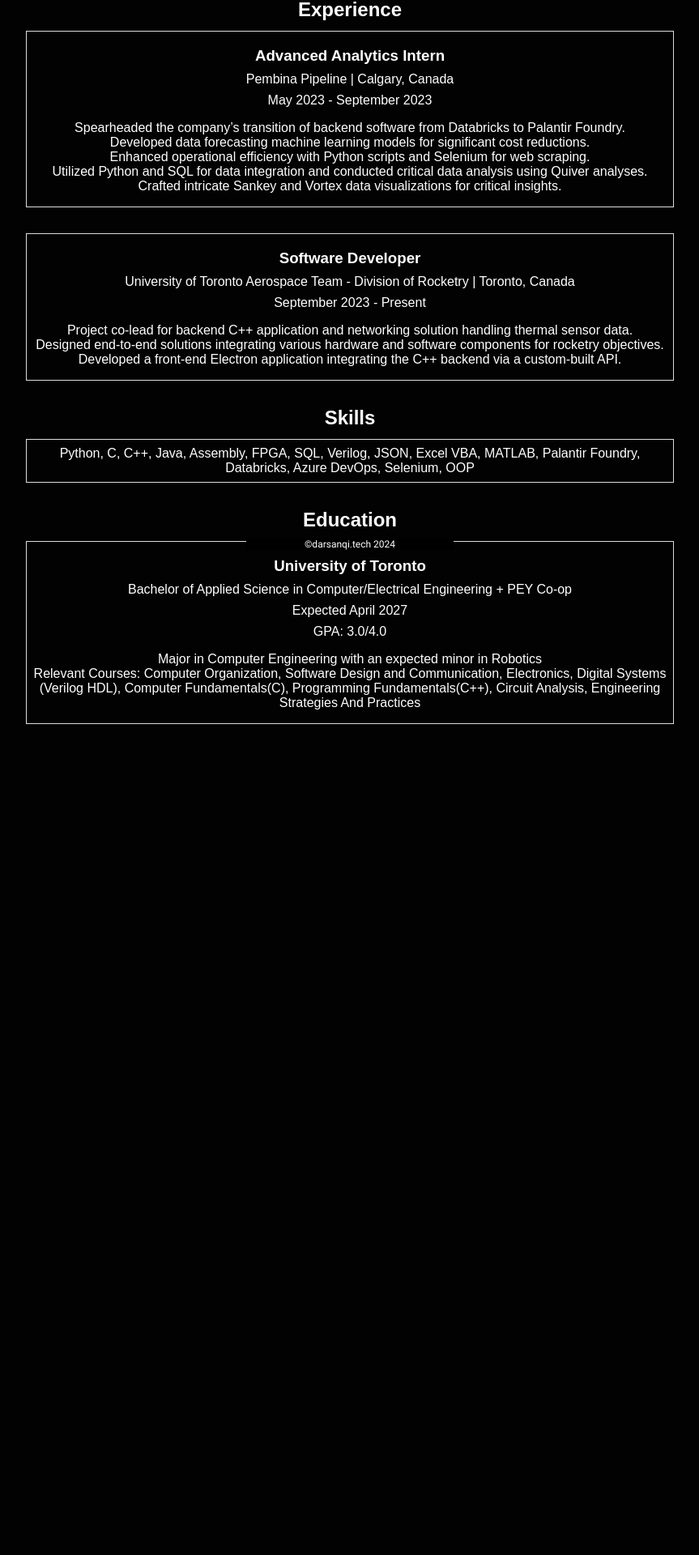
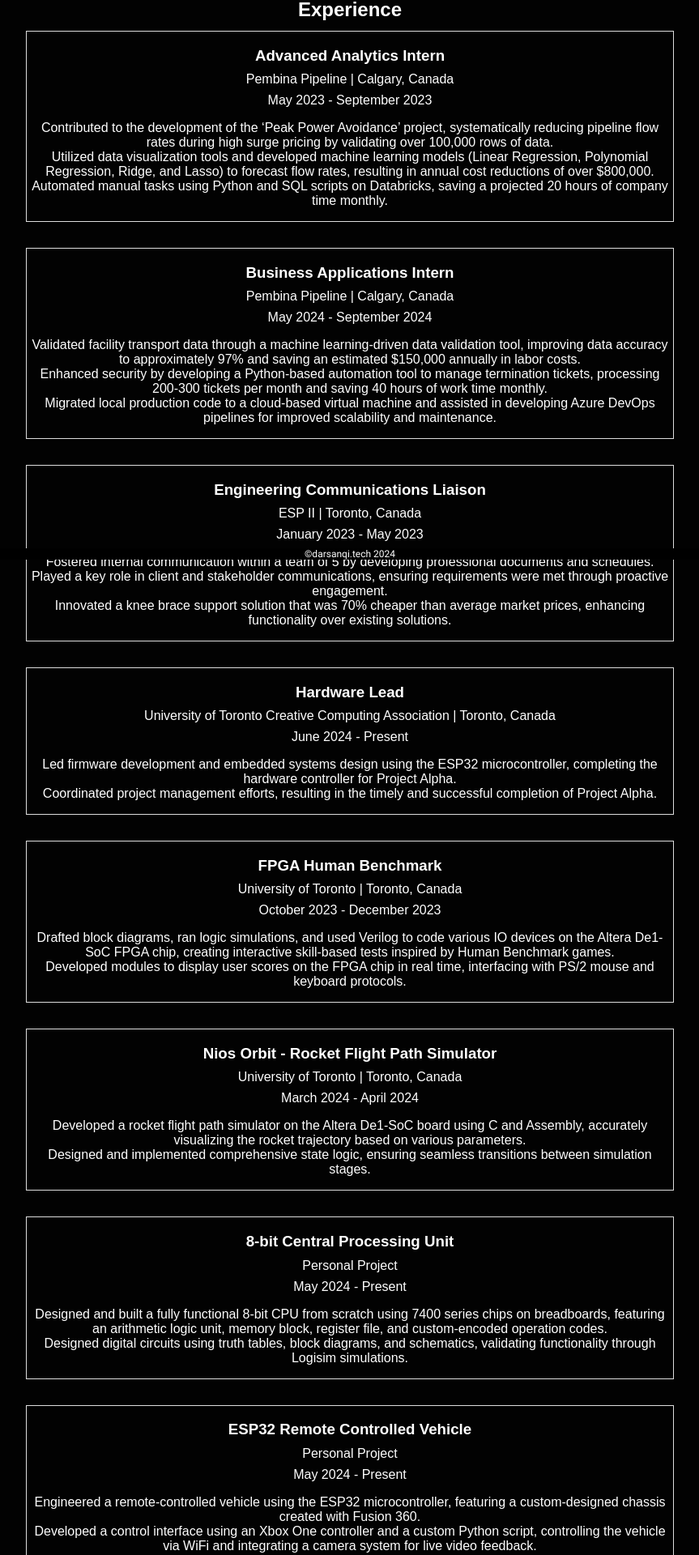
Before and after one commit to DarsanQi/darsanqi.github.io, a React (Create React App) app in the folder my-app/: page /resume in a window 1280 px wide. Shown: the part 109-2029 px from the top of the page at 81% size, without its empty margins (208-1071 px from the left). Before the commit the page ends 1067 px from the top, so only its background shows below. Built offline with nearby package versions, Linux system fonts and the light colour scheme.

Commit message:
miscellaneous qol fixes and got rid of some unnecessary comments and updated the resume subpage

```diff
--- a/my-app/src/Statics/Global.css
+++ b/my-app/src/Statics/Global.css
@@ -141,10 +141,8 @@
 /* Footer Styles */
 .footer {
   position: fixed;
-  bottom: 1.5%;
-  left: 40%;
-  right: 60%;
-  width: 20%;
+  bottom: 0%;
+  width: 100%;
   background-color: #000;
   color: #fff;
   text-align: center;
--- a/my-app/src/Subpages/js_components/Home.js
+++ b/my-app/src/Subpages/js_components/Home.js
@@ -6,7 +6,7 @@
     <section id="home">
       <div className="home-background-image"></div>
       <h1 className="home-name"><HackingAnimation text="Darsan Qi" /></h1>
-      <p className="home-description"><HackingAnimation text="Computer Engineering @ UofT" /></p>
+      <p className="home-description"><HackingAnimation text="Computer Engineering + Robotics @ UofT" /></p>
       <div className="home-typing-animation">
         <TypingAnimation />
       </div>
--- a/my-app/src/Subpages/js_components/Projects.js
+++ b/my-app/src/Subpages/js_components/Projects.js
@@ -17,6 +17,12 @@
 ];
 
 const completed_projects = [
+  {
+    title: "Project Alpha - ESP32 Wireless Gyroscope Controller",
+    image: "/assets/project_assets/Project_Alpha_Photo.png",
+    description: "A wireless controller built for the University of Toronto Creative Computing Association's club fair display. The controller uses an ESP32 microcontroller, a gyroscope, 5 buttons, and a potentiometer to send samples via http requests to a web server, which controls the movement and display settings of a generative terrain.",
+    github: "https://github.com/UTCCA/club-fair-display-24/tree/main/Firmware-https"
+  },
   {
     title: "Lazy Way - GIS Mapping Application",
     image: "/assets/project_assets/LazyWay_Screenshot.png",
--- a/my-app/src/Subpages/js_components/Resume.js
+++ b/my-app/src/Subpages/js_components/Resume.js
@@ -1,6 +1,3 @@
-
-
-
 const Resume = () => {
   return (
     <section id="resume">
@@ -11,41 +8,92 @@
           <p>Pembina Pipeline | Calgary, Canada</p>
           <p>May 2023 - September 2023</p>
           <ul>
-            <li>Spearheaded the company’s transition of backend software from Databricks to Palantir Foundry.</li>
-            <li>Developed data forecasting machine learning models for significant cost reductions.</li>
-            <li>Enhanced operational efficiency with Python scripts and Selenium for web scraping.</li>
-            <li>Utilized Python and SQL for data integration and conducted critical data analysis using Quiver analyses.</li>
-            <li>Crafted intricate Sankey and Vortex data visualizations for critical insights.</li>
+            <li>Contributed to the development of the ‘Peak Power Avoidance’ project, systematically reducing pipeline flow rates during high surge pricing by validating over 100,000 rows of data.</li>
+            <li>Utilized data visualization tools and developed machine learning models (Linear Regression, Polynomial Regression, Ridge, and Lasso) to forecast flow rates, resulting in annual cost reductions of over $800,000.</li>
+            <li>Automated manual tasks using Python and SQL scripts on Databricks, saving a projected 20 hours of company time monthly.</li>
           </ul>
         </div>
         <div className="resume-section">
-          <h3>Software Developer</h3>
-          <p>University of Toronto Aerospace Team - Division of Rocketry | Toronto, Canada</p>
-          <p>September 2023 - Present</p>
+          <h3>Business Applications Intern</h3>
+          <p>Pembina Pipeline | Calgary, Canada</p>
+          <p>May 2024 - September 2024</p>
           <ul>
-            <li>Project co-lead for backend C++ application and networking solution handling thermal sensor data.</li>
-            <li>Designed end-to-end solutions integrating various hardware and software components for rocketry objectives.</li>
-            <li>Developed a front-end Electron application integrating the C++ backend via a custom-built API.</li>
+            <li>Validated facility transport data through a machine learning-driven data validation tool, improving data accuracy to approximately 97% and saving an estimated $150,000 annually in labor costs.</li>
+            <li>Enhanced security by developing a Python-based automation tool to manage termination tickets, processing 200-300 tickets per month and saving 40 hours of work time monthly.</li>
+            <li>Migrated local production code to a cloud-based virtual machine and assisted in developing Azure DevOps pipelines for improved scalability and maintenance.</li>
+          </ul>
+        </div>
+        <div className="resume-section">
+          <h3>Engineering Communications Liaison</h3>
+          <p>ESP II | Toronto, Canada</p>
+          <p>January 2023 - May 2023</p>
+          <ul>
+            <li>Fostered internal communication within a team of 5 by developing professional documents and schedules.</li>
+            <li>Played a key role in client and stakeholder communications, ensuring requirements were met through proactive engagement.</li>
+            <li>Innovated a knee brace support solution that was 70% cheaper than average market prices, enhancing functionality over existing solutions.</li>
+          </ul>
+        </div>
+        <div className="resume-section">
+          <h3>Hardware Lead</h3>
+          <p>University of Toronto Creative Computing Association | Toronto, Canada</p>
+          <p>June 2024 - Present</p>
+          <ul>
+            <li>Led firmware development and embedded systems design using the ESP32 microcontroller, completing the hardware controller for Project Alpha.</li>
+            <li>Coordinated project management efforts, resulting in the timely and successful completion of Project Alpha.</li>
+          </ul>
+        </div>
+        <div className="resume-section">
+          <h3>FPGA Human Benchmark</h3>
+          <p>University of Toronto | Toronto, Canada</p>
+          <p>October 2023 - December 2023</p>
+          <ul>
+            <li>Drafted block diagrams, ran logic simulations, and used Verilog to code various IO devices on the Altera De1-SoC FPGA chip, creating interactive skill-based tests inspired by Human Benchmark games.</li>
+            <li>Developed modules to display user scores on the FPGA chip in real time, interfacing with PS/2 mouse and keyboard protocols.</li>
+          </ul>
+        </div>
+        <div className="resume-section">
+          <h3>Nios Orbit - Rocket Flight Path Simulator</h3>
+          <p>University of Toronto | Toronto, Canada</p>
+          <p>March 2024 - April 2024</p>
+          <ul>
+            <li>Developed a rocket flight path simulator on the Altera De1-SoC board using C and Assembly, accurately visualizing the rocket trajectory based on various parameters.</li>
+            <li>Designed and implemented comprehensive state logic, ensuring seamless transitions between simulation stages.</li>
+          </ul>
+        </div>
+        <div className="resume-section">
+          <h3>8-bit Central Processing Unit</h3>
+          <p>Personal Project</p>
+          <p>May 2024 - Present</p>
+          <ul>
+            <li>Designed and built a fully functional 8-bit CPU from scratch using 7400 series chips on breadboards, featuring an arithmetic logic unit, memory block, register file, and custom-encoded operation codes.</li>
+            <li>Designed digital circuits using truth tables, block diagrams, and schematics, validating functionality through Logisim simulations.</li>
+          </ul>
+        </div>
+        <div className="resume-section">
+          <h3>ESP32 Remote Controlled Vehicle</h3>
+          <p>Personal Project</p>
+          <p>May 2024 - Present</p>
+          <ul>
+            <li>Engineered a remote-controlled vehicle using the ESP32 microcontroller, featuring a custom-designed chassis created with Fusion 360.</li>
+            <li>Developed a control interface using an Xbox One controller and a custom Python script, controlling the vehicle via WiFi and integrating a camera system for live video feedback.</li>
           </ul>
         </div>
 
         <h2>Skills</h2>
         <div className="resume-section">
-          <p>Python, C, C++, Java, Assembly, FPGA, SQL, Verilog, JSON, Excel VBA, MATLAB, Palantir Foundry, Databricks, Azure DevOps, Selenium, OOP</p>
+          <p>Python, C, C++, Java, Assembly, HTML, Javascript, CSS, FPGA, SQL, Verilog, JSON, Excel VBA, MATLAB, Palantir Foundry, Databricks, Azure DevOps, Logisim, Firmware Development, Embedded Systems Design, hardware assembly, hardware debugging, digital circuit design, Fusion 360, Arduino, ESP32</p>
         </div>
 
         <h2>Education</h2>
         <div className="resume-section">
           <h3>University of Toronto</h3>
-          <p>Bachelor of Applied Science in Computer/Electrical Engineering + PEY Co-op</p>
+          <p>Bachelor of Applied Science in Computer/Electrical Engineering with a Minor in Mechatronics | PEY Co-op</p>
           <p>Expected April 2027</p>
           <p>GPA: 3.0/4.0</p>
           <ul>
-            <li>Major in Computer Engineering with an expected minor in Robotics</li>
-            <li>Relevant Courses: Computer Organization, Software Design and Communication, Electronics, Digital Systems (Verilog HDL), Computer Fundamentals(C), Programming Fundamentals(C++), Circuit Analysis, Engineering Strategies And Practices</li>
+            <li>Relevant Courses: Computer Organization, Software Design and Communication, Electronics, Digital Systems (Verilog HDL), Computer Fundamentals (C), Programming Fundamentals (C++), Circuit Analysis, Engineering Strategies And Practices</li>
           </ul>
         </div>
-
       </div>
     </section>
   );
--- a/my-app/src/Subpages/styling/Projects.css
+++ b/my-app/src/Subpages/styling/Projects.css
@@ -77,12 +77,12 @@
   left: 0;
   width: 100%;
   height: 15%;
-  background-color: #bca9a1;
-  color: white;
+  background-color: #c8c5c8;
+  color: rgb(255, 255, 255);
   display: flex;
   flex-direction: column;
-  justify-content: center; /* Center content vertically */
-  align-items: center; /* Center content horizontally */
+  justify-content: center;
+  align-items: center;
 }
 
 .project-title {
--- a/my-app/src/TextEffects/HackingAnimation.js
+++ b/my-app/src/TextEffects/HackingAnimation.js
@@ -3,7 +3,7 @@
 const HackingAnimation = ({ text, className }) => {
   const [displayedText, setDisplayedText] = useState('');
 
-  const characters = 'ABCDEFGHIJKLMNOPQRSTUVWXYZabcdefghijklmnopqrstuvwxyz0123456789!@#$%^&*()_+';
+  const characters = 'abcdefghijklmnopqrstuvwxyz0123456789!@#$%^&*()_+';
 
   useEffect(() => {
     let currentIndex = 0;
@@ -24,7 +24,7 @@
         clearInterval(interval);
         setTimeout(() => {
           setDisplayedText(text);
-        }, 2000); // Adjust the delay duration (2000ms = 2 seconds) as needed
+        }, 1000); // Adjust the delay duration (2000ms = 2 seconds) as needed
       } else {
         currentIndex++;
       }
```
Also changed, not shown: my-app/src/Subpages/styling/Contact.css (+9 -9 lines), 1 other file (tests, documents, lock files or other folders).
